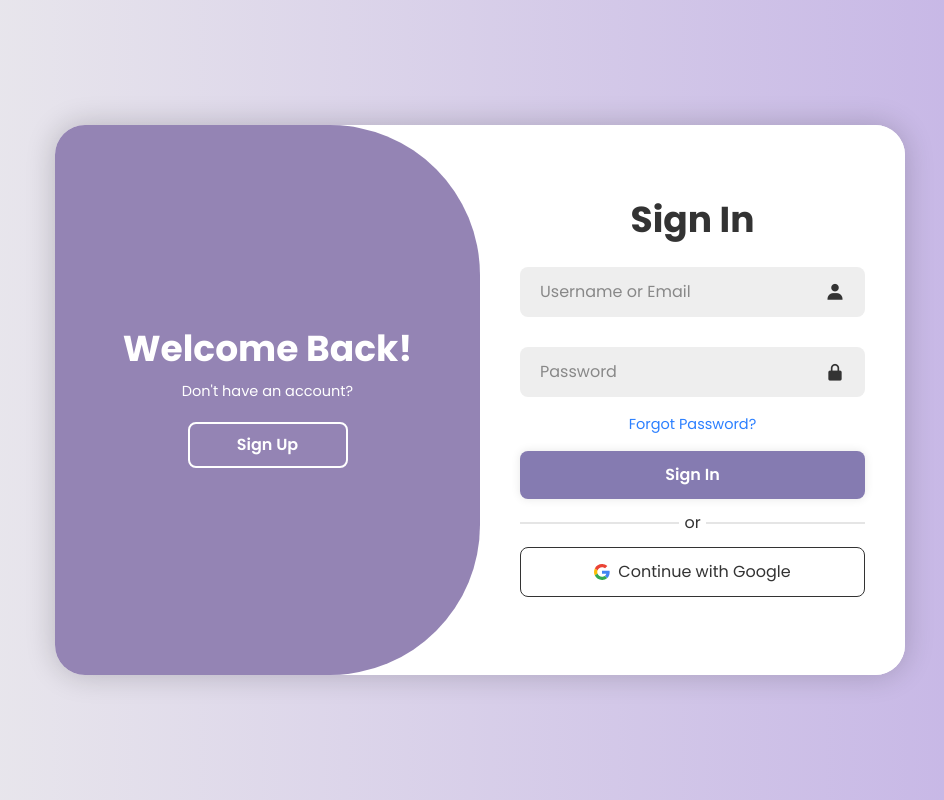
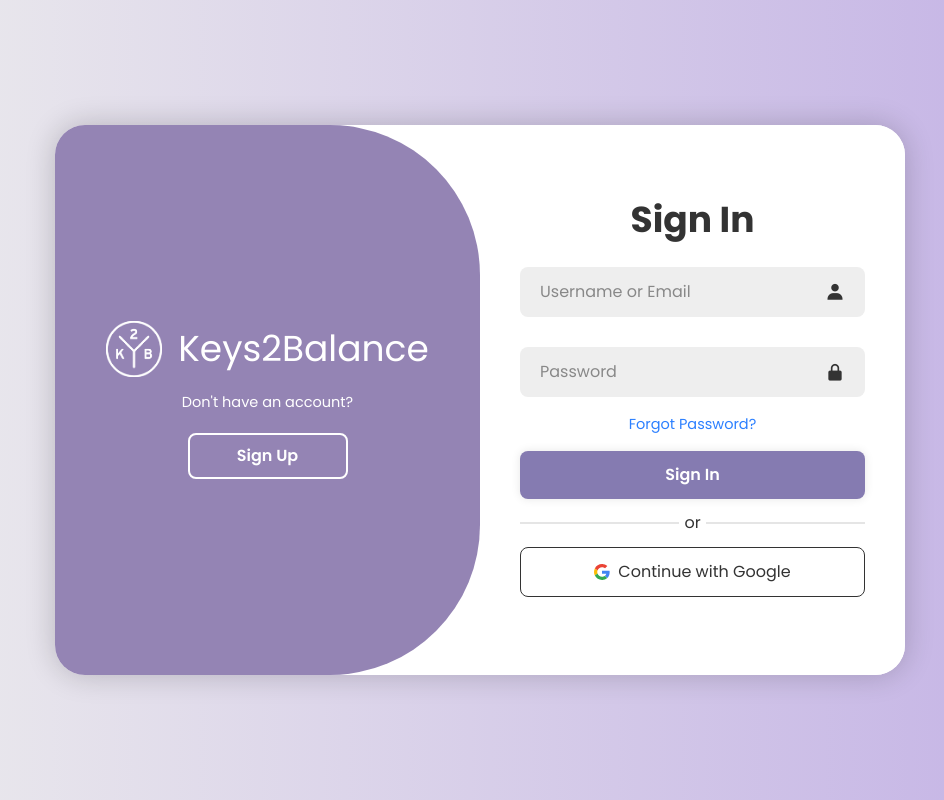
Before and after one commit to jessemahko/keys2balance-training-platform, a React (Vite) app in the folder frontend/: page /authentication in a window 1280 px wide. Shown: the whole page, without its empty margins (160-1104 px from the left). Built offline with nearby package versions, Linux system fonts and the light colour scheme; no server answers; some icons are missing.

Commit message:
feat: add logo to authentication toggle panels for improved branding

```diff
--- a/frontend/src/pages/authentication/Authentication.jsx
+++ b/frontend/src/pages/authentication/Authentication.jsx
@@ -4,6 +4,7 @@
 
 import Login from './Login'
 import Register from './Register'
+import whiteLogo from '../../assets/k2b-logo-white.svg'
 
 import './authen.css'
 
@@ -23,7 +24,16 @@
 				{/* Toggle box */}
 				<div className='toggle-box'>
 					<div className='toggle-panel toggle-left'>
-						<h1 className='font-bold'>{t('Welcome Back!')}</h1>
+						<div className='flex items-center gap-4 mb-1'>
+							<img
+								src={whiteLogo}
+								alt='Keys2Balance logo'
+								className='w-11 sm:w-14 h-auto brightness-200 contrast-200 saturate-0 drop-shadow-[0_0_0px_rgba(255,255,255,0.95)]'
+							/>
+							<h1 className='font-normal text-xl sm:text-2xl leading-none'>
+								Keys2Balance
+							</h1>
+						</div>
 						<p>{t("Don't have an account?")}</p>
 						<button
 							className='btn register-btn hover:opacity-80!'
@@ -36,7 +46,16 @@
 					</div>
 
 					<div className='toggle-panel toggle-right'>
-						<h1 className='font-bold'>{t('Hello, Friend!')}</h1>
+						<div className='flex items-center gap-4 mb-1'>
+							<img
+								src={whiteLogo}
+								alt='Keys2Balance logo'
+								className='w-11 sm:w-14 h-auto brightness-200 contrast-200 saturate-0 drop-shadow-[0_0_0px_rgba(255,255,255,0.95)]'
+							/>
+							<h1 className='font-normal text-xl sm:text-2xl leading-none'>
+								Keys2Balance
+							</h1>
+						</div>
 						<p className='font-normal'>{t('Already have an account?')}</p>
 						<button
 							className='btn login-btn hover:opacity-80!'
```
